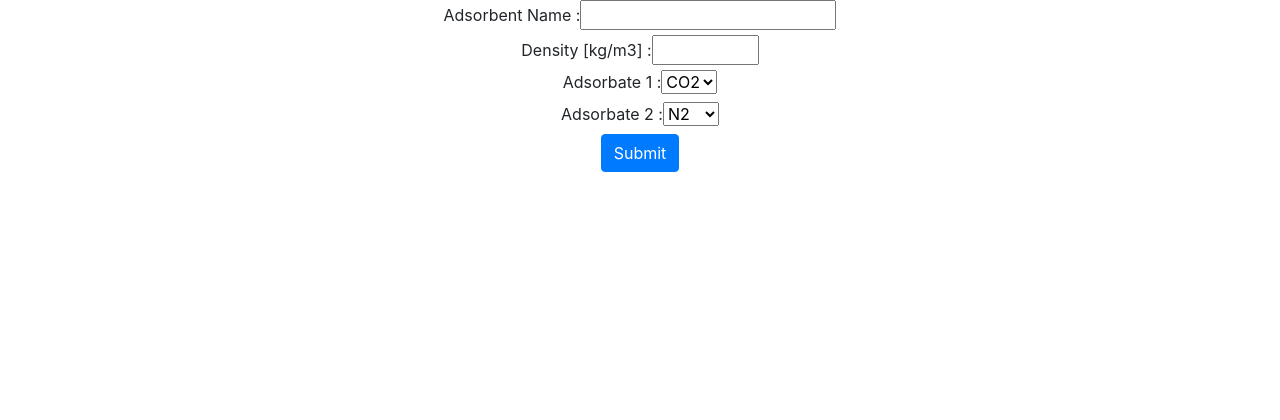
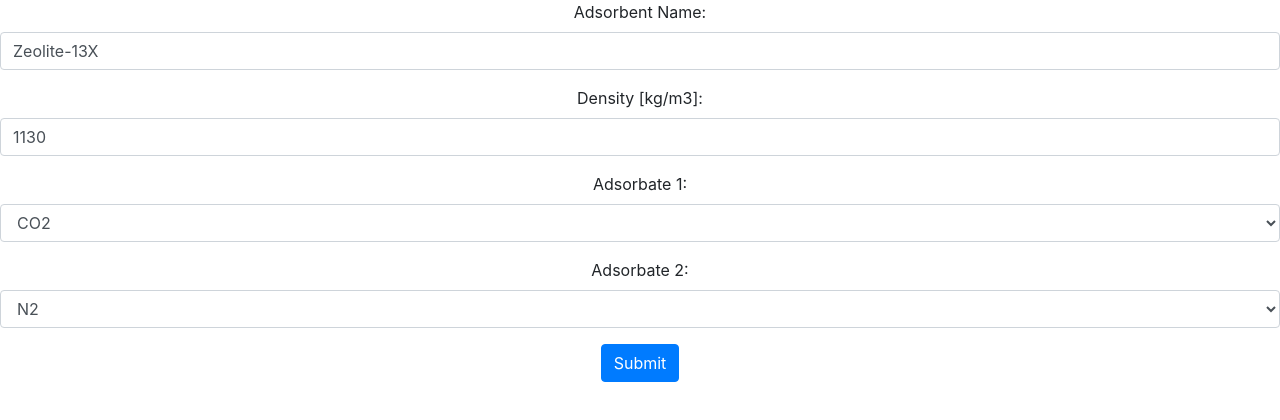
Before and after one commit to vishalbalashankar/isotherm_fitting_tool, a React (Create React App) app in the folder react-frontend/: page / in a window 1280 px wide. Shown: the top 420 px of the page. Built offline with nearby package versions, Linux system fonts and the light colour scheme; the HTML template or start-up script is replaced by a standard one.

Commit message:
Update nameform using react-bootstrap

```diff
--- a/react-frontend/src/component/NameForm.js
+++ b/react-frontend/src/component/NameForm.js
@@ -1,14 +1,14 @@
 import React from 'react'
 import 'bootstrap/dist/css/bootstrap.min.css'
-import {Button} from 'react-bootstrap'
+import {Form, Button} from 'react-bootstrap'
 
 class NameForm extends React.Component {
     constructor(props) {
         super(props)
 
         this.state = {
-            adsname: '',
-            density: '',
+            adsname: 'Zeolite-13X',
+            density: '1130',
             adsb1: 'co2',
             adsb2: 'n2'
         }
@@ -25,48 +25,57 @@ class NameForm extends React.Component {
     }
     render() {
         return(
-            <form onSubmit={this.handleSubmit}>
-                <div>
-                    <label> Adsorbent Name : </label>
-                    <input
+            <Form onSubmit={this.handleSubmit}>
+                <Form.Group>
+                    <Form.Label>Adsorbent Name: </Form.Label>
+                    <Form.Control
                         type='text'
                         value={this.state.adsname}
-                        onChange={(event) => this.handleChangeValue(event,'adsname')}
+                        onChange={ (event) => this.handleChangeValue(event,'adsname')}
                     />
-                </div>
-                <div>
-                    <label> Density [kg/m3] :</label>
-                    <input
+                </Form.Group>
+                <Form.Group>
+                    <Form.Label>Density [kg/m3]: </Form.Label>
+                    <Form.Control
                         type='number'
                         value={this.state.density}
-                        onChange={(event) => this.handleChangeValue(event,'density')}
+                        onChange={ (event) => this.handleChangeValue(event,'density')}
                         min='100'
                         max='3000'
                         step='100'
                     />
-                </div>
-                <div>
-                    <label>Adsorbate 1 :</label>
-                    <select value={this.state.adsb1} onChange={(event) =>  this.handleChangeValue(event,'adsb1')} >
+                </Form.Group>
+                <Form.Group>
+                    <Form.Label>Adsorbate 1: </Form.Label>
+                    <Form.Control
+                        as='select'
+                        value={this.state.adsb1}
+                        onChange={ (event) => this.handleChangeValue(event,'adsb1')}
+                    >
                         <option value="co2">CO2</option>
                         <option value="n2">N2</option>
                         <option value="ch4">CH4</option>
                         <option value="H2">H2</option>
                         <option value="ar">Ar</option>
-                    </select>
-                </div>
-                <div>
-                    <label>Adsorbate 2 :</label>
-                    <select value={this.state.adsb2} onChange={(event) => this.handleChangeValue(event,'adsb2')}>
+                    </Form.Control>
+                </Form.Group>
+                <Form.Group>
+                    <Form.Label>Adsorbate 2: </Form.Label>
+                    <Form.Control
+                        as='select'
+                        value={this.state.adsb2}
+                        onChange={ (event) => this.handleChangeValue(event,'adsb2')}
+                    >
                         <option value="co2">CO2</option>
                         <option value="n2">N2</option>
                         <option value="ch4">CH4</option>
                         <option value="H2">H2</option>
                         <option value="ar">Ar</option>
-                    </select>
-                </div>
+                    </Form.Control>
+                </Form.Group>
+
                 <Button type='submit'>Submit</Button>
-            </form>
+            </Form>
         )
     }
 }
```
Also changed, not shown: 1 other file (tests, documents, lock files or other folders).
